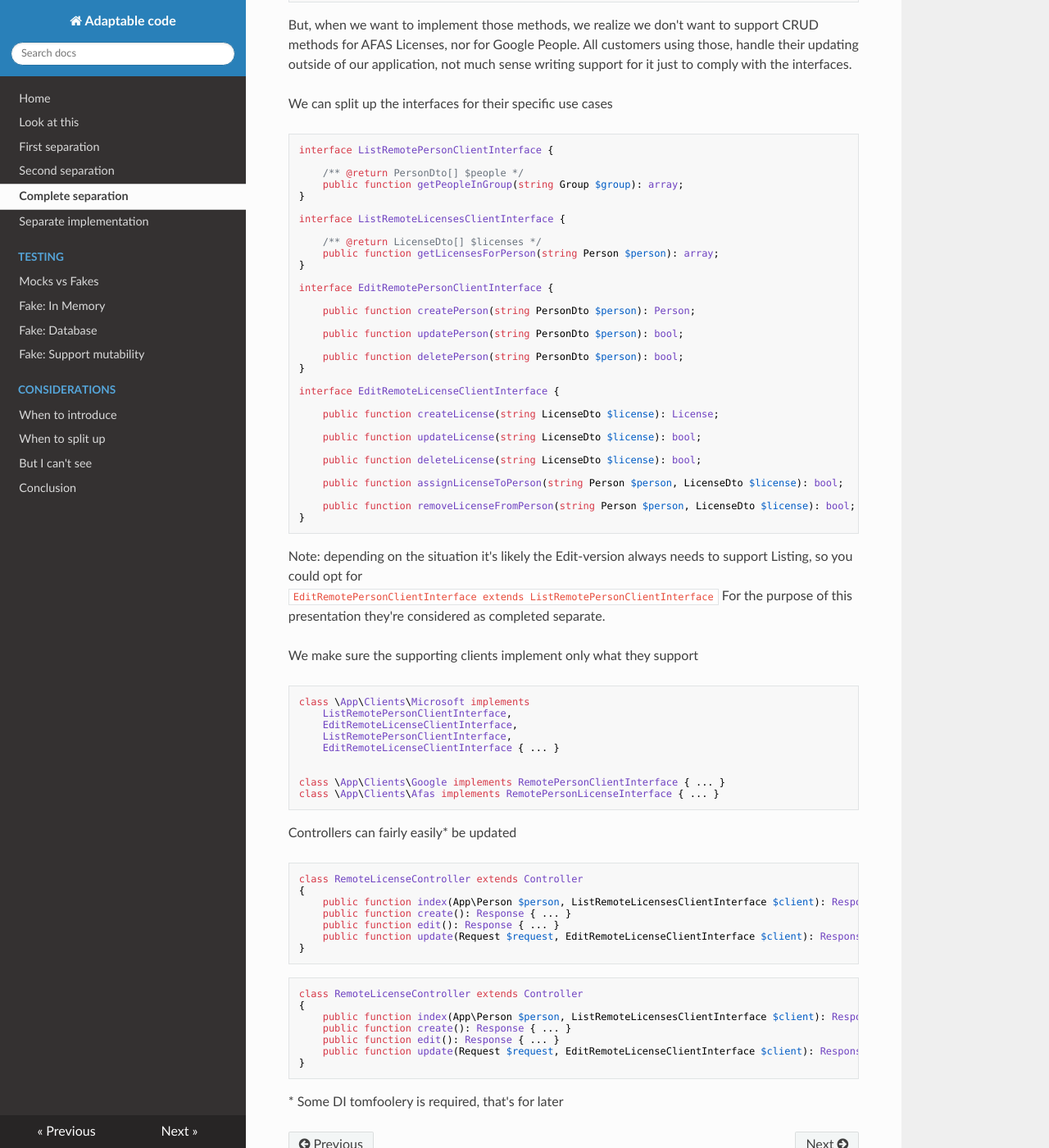
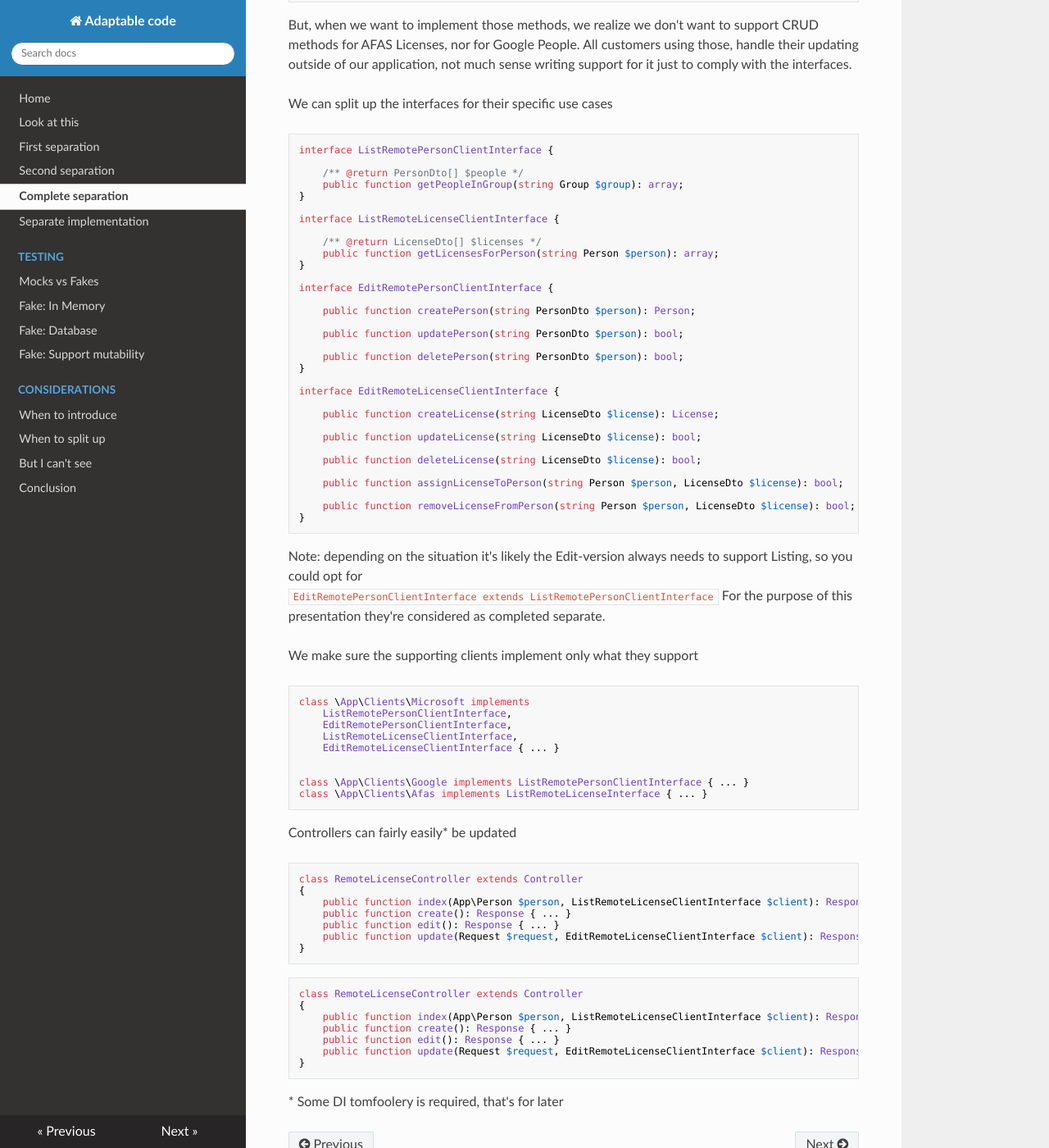
Before and after one commit to jaspermutsaerts-paqt/adaptable-code, an MkDocs documentation site: the page built from docs/3-separate-interfaces-functionality.md, in a window 1280 px wide and 1400 px high, scrolled down 946 px. Shown: the whole window at 82% size. Built offline with MkDocs 1.6.1, drawn with Linux system fonts in a browser that asks for light colours; nearby versions of some CDN libraries; some of the changed text lies outside the part shown.

Commit message:
Consistency in plural, make sure client doesnt implement same interface twice

````diff
--- a/docs/3-separate-interfaces-functionality.md
+++ b/docs/3-separate-interfaces-functionality.md
@@ -70,7 +70,7 @@ interface ListRemotePersonClientInterface {
     public function getPeopleInGroup(string Group $group): array;
 }
 
-interface ListRemoteLicensesClientInterface {
+interface ListRemoteLicenseClientInterface {
 
     /** @return LicenseDto[] $licenses */
     public function getLicensesForPerson(string Person $person): array;
@@ -108,13 +108,13 @@ We make sure the supporting clients implement only what they support
 ```php
 class \App\Clients\Microsoft implements
     ListRemotePersonClientInterface,
-    EditRemoteLicenseClientInterface,
-    ListRemotePersonClientInterface,
+    EditRemotePersonClientInterface,
+    ListRemoteLicenseClientInterface,
     EditRemoteLicenseClientInterface { ... }
 
 
-class \App\Clients\Google implements RemotePersonClientInterface { ... }
-class \App\Clients\Afas implements RemotePersonLicenseInterface { ... }
+class \App\Clients\Google implements ListRemotePersonClientInterface { ... }
+class \App\Clients\Afas implements ListRemoteLicenseInterface { ... }
 ```
 
 
@@ -123,7 +123,7 @@ Controllers can fairly easily\* be updated
 ```php
 class RemoteLicenseController extends Controller
 {
-    public function index(App\Person $person, ListRemoteLicensesClientInterface $client): Response { ... }
+    public function index(App\Person $person, ListRemoteLicenseClientInterface $client): Response { ... }
     public function create(): Response { ... }
     public function edit(): Response { ... }
     public function update(Request $request, EditRemoteLicenseClientInterface $client): Response { ... }
@@ -133,7 +133,7 @@ class RemoteLicenseController extends Controller
 ```php
 class RemoteLicenseController extends Controller
 {
-    public function index(App\Person $person, ListRemoteLicensesClientInterface $client): Response { ... }
+    public function index(App\Person $person, ListRemoteLicenseClientInterface $client): Response { ... }
     public function create(): Response { ... }
     public function edit(): Response { ... }
     public function update(Request $request, EditRemoteLicenseClientInterface $client): Response { ... }
````
Also changed, not shown: other parts of docs/3-separate-interfaces-functionality.md (+1 -1 lines), docs/2-separate-interfaces-subject.md (+3 -3 lines), docs/4-large-clients.md (+1 -1 lines).
